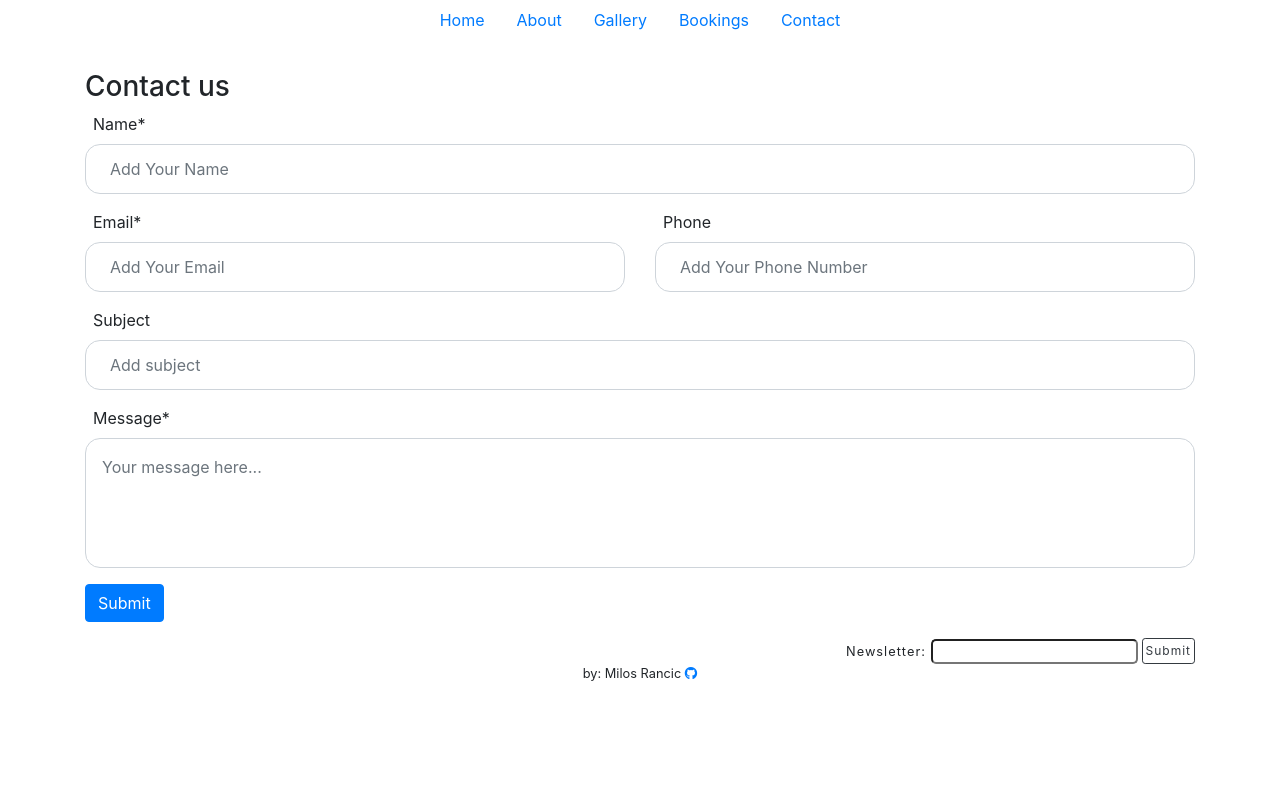
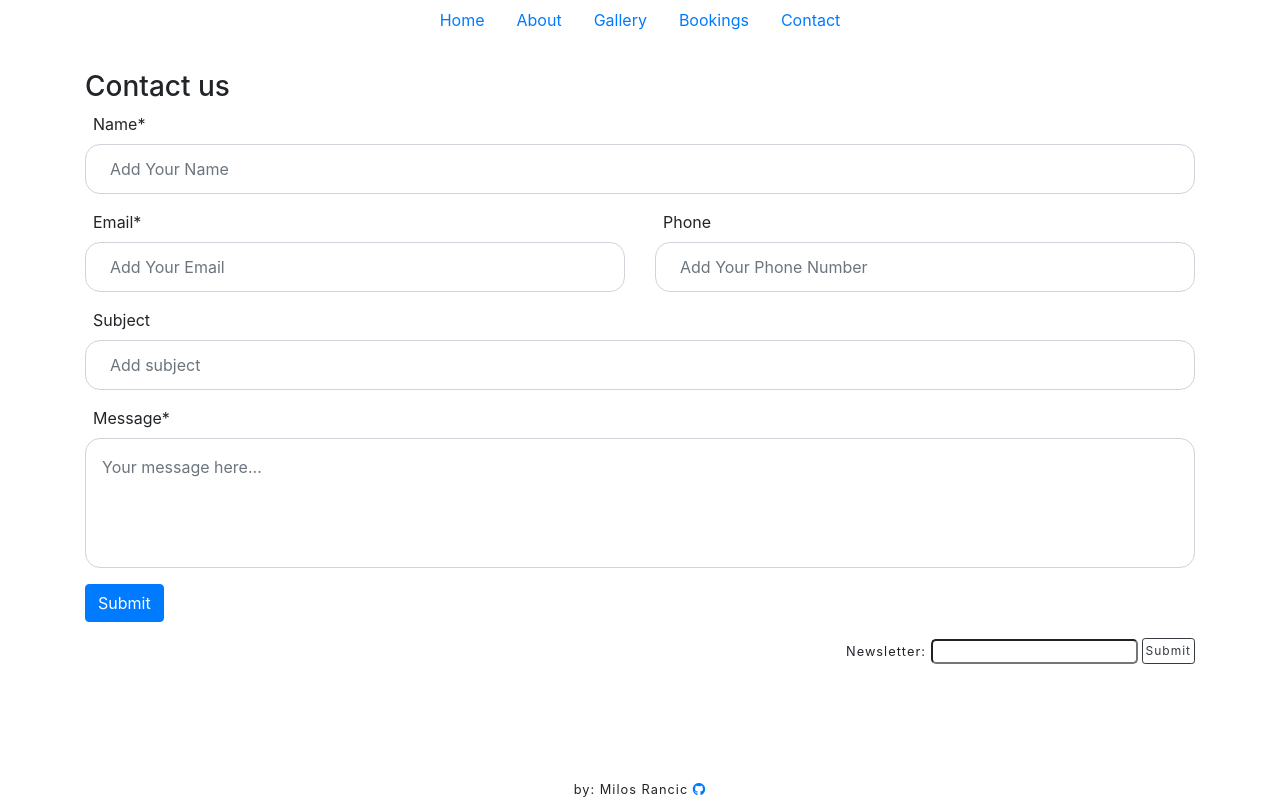
Before and after one commit to milosrancic/reactjs-website, a React (Create React App) app: page /contact in a window 1280 px wide. Built offline with nearby package versions, Linux system fonts and the light colour scheme.

Commit message:
made footer stick to bottom of page

```diff
--- a/src/styles/Footer.css
+++ b/src/styles/Footer.css
@@ -1,13 +1,11 @@
-/* #footer {
-  background-color: lightblue;
+.author-text {
+  letter-spacing: 1px;
 }
 
-.author-text {
-  letter-spacing: 1px;
-} */
-
 #footer {
+  text-align: center;
+  position: absolute;
+  width: 100%;
+  height: 1.5rem;
   bottom: 0;
-  display: flex;
-  justify-content: center;
 }
```
Also changed, not shown: src/components/Footer.js (+0 -24 lines).
